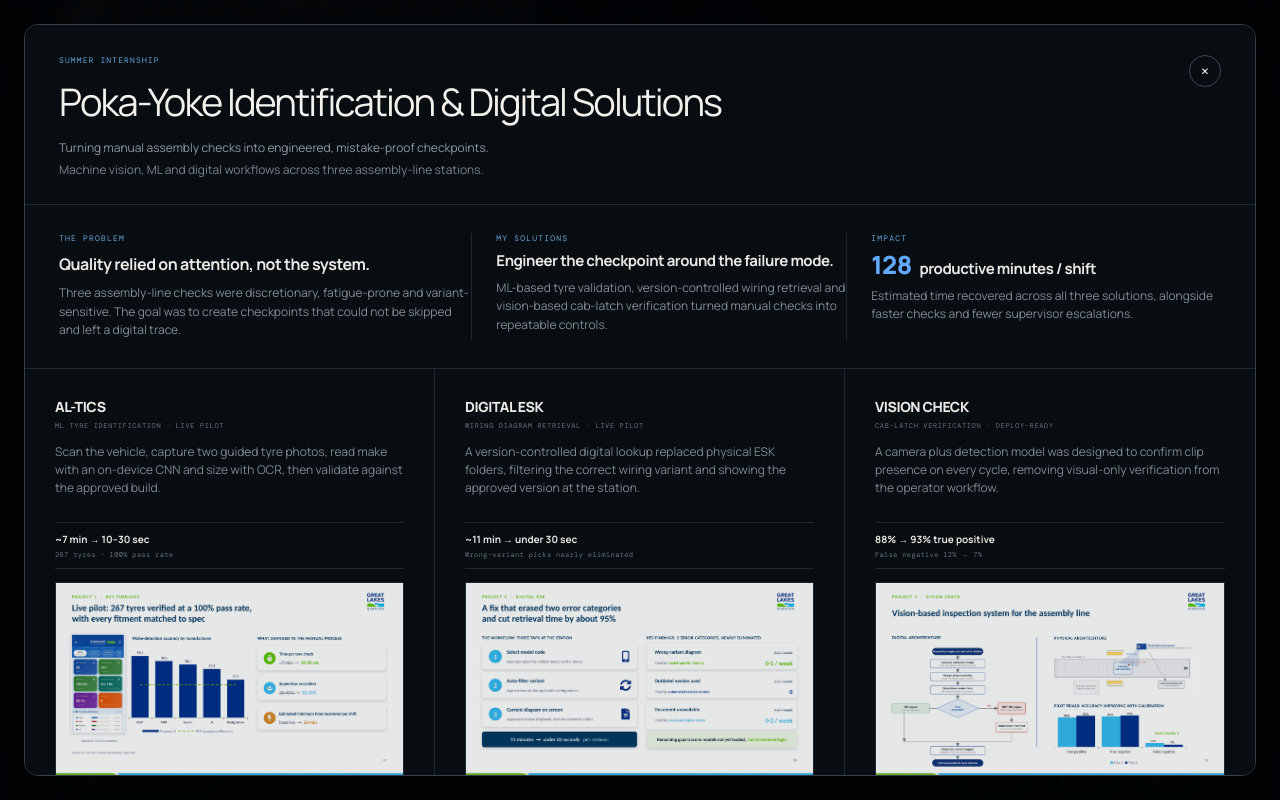
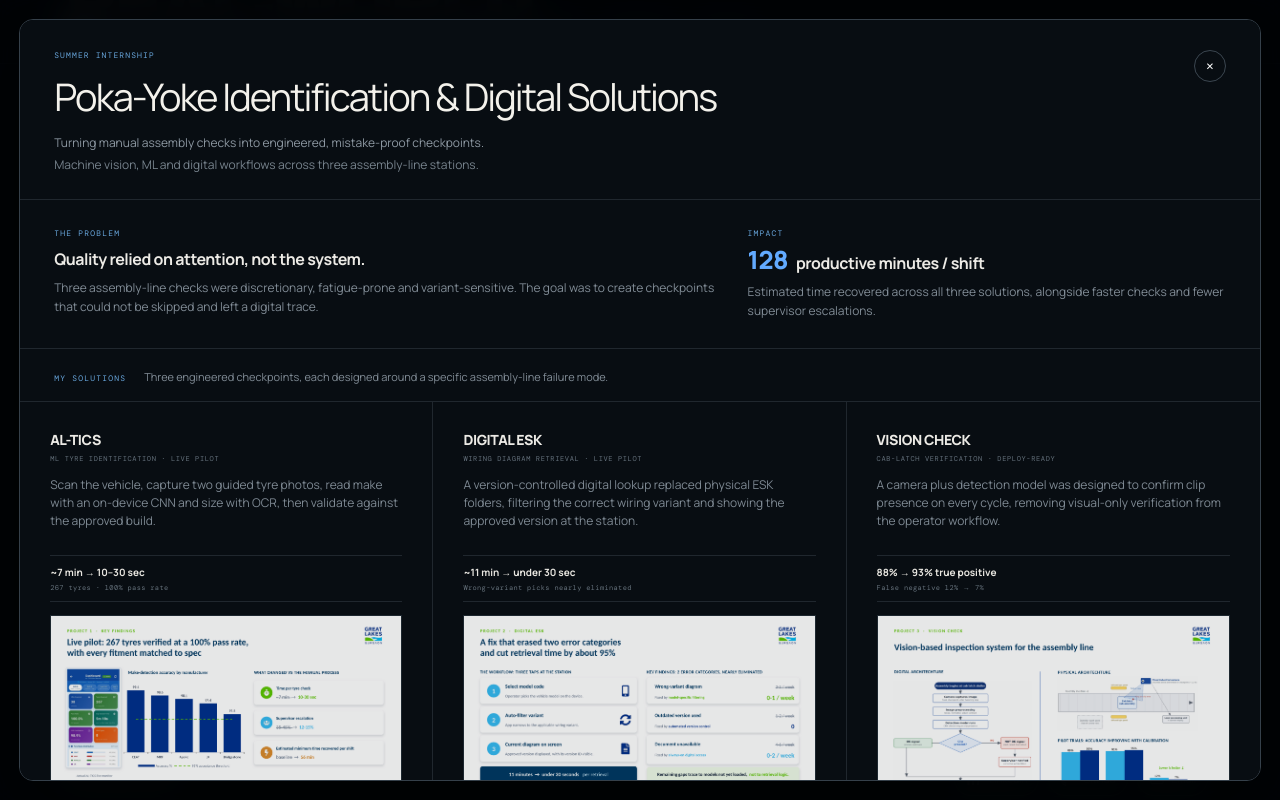
Before and after one commit to ArpanBose11/portfolio, a React (Vite) app: page / in a window 1280 px wide. Both pictures are taken after a click on the button "VIEW CASE STUDY". Shown: the part 1179-1979 px from the top of the page. Built offline with nearby package versions, Linux system fonts and the light colour scheme; the HTML template or start-up script is replaced by a standard one.

Commit message:
Add files via upload

```diff
--- a/src/App.tsx
+++ b/src/App.tsx
@@ -270,7 +270,7 @@ export default function App() {
           </article>
 
           <div className="experience-footer" id="contact">
-            <div className="exp-note">Build the system.<br />Understand the business.</div>
+            <div className="exp-note">From technical detail<br />to business value.</div>
             <div className="connect">
               LET&rsquo;S CONNECT
               <div className="socials">
@@ -308,16 +308,16 @@ export default function App() {
                 <strong>Quality relied on attention, not the system.</strong>
                 <p>Three assembly-line checks were discretionary, fatigue-prone and variant-sensitive. The goal was to create checkpoints that could not be skipped and left a digital trace.</p>
               </div>
-              <div className="case-outcome-block">
-                <span className="case-label">MY SOLUTIONS</span>
-                <strong>Engineer the checkpoint around the failure mode.</strong>
-                <p>ML-based tyre validation, version-controlled wiring retrieval and vision-based cab-latch verification turned manual checks into repeatable controls.</p>
-              </div>
-              <div className="case-outcome-block case-impact-block">
+              <div className="case-impact-block">
                 <span className="case-label">IMPACT</span>
                 <strong><span className="impact-number">128</span> productive minutes / shift</strong>
                 <p>Estimated time recovered across all three solutions, alongside faster checks and fewer supervisor escalations.</p>
               </div>
+            </div>
+
+            <div className="case-solutions">
+              <span className="case-label">MY SOLUTIONS</span>
+              <p>Three engineered checkpoints, each designed around a specific assembly-line failure mode.</p>
             </div>
 
             <div className="case-chapters">
--- a/src/index.css
+++ b/src/index.css
@@ -146,22 +146,22 @@ html:hover ::-webkit-scrollbar-thumb,*:hover::-webkit-scrollbar-thumb{background
 .socials svg{width:16px;height:16px;display:block;fill:currentColor;flex:0 0 auto}
 .socials a:last-child svg{fill:none}
 
-.experience-modal{position:fixed;inset:0;z-index:110;background:rgba(2,4,6,.9);backdrop-filter:blur(15px);display:flex;align-items:center;justify-content:center;padding:24px;overflow:auto}
-.experience-modal-box{width:min(1500px,calc(100vw - 48px));max-height:calc(100vh - 48px);overflow:auto;background:#080d12;border:1px solid #35404a;border-radius:14px;box-shadow:0 25px 80px rgba(0,0,0,.45)}
+.experience-modal{position:fixed;inset:0;z-index:110;background:rgba(2,4,6,.9);backdrop-filter:blur(15px);display:flex;align-items:center;justify-content:center;padding:clamp(12px,1.5vw,24px);overflow:auto}
+.experience-modal-box{width:calc(100vw - clamp(24px,3vw,48px));max-width:none;max-height:calc(100vh - clamp(24px,3vw,48px));overflow:auto;background:#080d12;border:1px solid #35404a;border-radius:14px;box-shadow:0 25px 80px rgba(0,0,0,.45)}
 .experience-modal-head{padding:30px 34px 25px;display:flex;justify-content:space-between;gap:22px;border-bottom:1px solid var(--line)}
 .experience-modal-head .modal-title{font-size:clamp(23px,3vw,38px);margin-top:8px}
 .experience-modal-head p{font-size:12px;color:#8d98a2;line-height:1.5;max-width:650px;margin:9px 0 0}
-.case-intro{display:grid;grid-template-columns:1.1fr 1fr 1fr;gap:0;padding:28px 34px;border-bottom:1px solid var(--line)}
+.case-intro{display:grid;grid-template-columns:1.45fr 1fr;gap:0;padding:28px 34px;border-bottom:1px solid var(--line)}
 .case-label{display:block;font:8px "DM Mono";letter-spacing:.15em;color:#68a6dc;margin-bottom:9px}
 .case-intro strong{display:block;font-size:16px;letter-spacing:-.03em;color:#eceae5}
 .case-intro p{font-size:12px;line-height:1.55;color:#818c96;max-width:680px;margin:8px 0 0}
 .case-impact{border-left:1px solid var(--line);padding-left:22px;display:flex;align-items:center;gap:12px}
 .case-impact strong{font:800 38px/1 Manrope;color:var(--blue)}
 .case-impact span{font:8px/1.45 "DM Mono";letter-spacing:.05em;color:#8a949d}
-.case-outcome-block{padding-left:24px;border-left:1px solid var(--line)}
-.case-outcome-block strong{display:block;font-size:15px;line-height:1.25;letter-spacing:-.03em;color:#eceae5}
-.case-outcome-block p{max-width:520px}
 .case-impact-block .impact-number{font:800 25px/1 Manrope;color:var(--blue);margin-right:5px}
+.case-solutions{padding:20px 34px 16px;border-bottom:1px solid var(--line);display:flex;align-items:baseline;gap:18px}
+.case-solutions .case-label{margin:0;flex:0 0 auto}
+.case-solutions p{font-size:11px;line-height:1.45;color:#818c96;margin:0}
 .case-chapters{display:grid;grid-template-columns:repeat(3,1fr);gap:0}
 .case-chapters article{padding:28px 30px;border-right:1px solid var(--line)}
 .case-chapters article:last-child{border-right:0}
@@ -217,7 +217,7 @@ html:hover ::-webkit-scrollbar-thumb,*:hover::-webkit-scrollbar-thumb{background
   .experience-feature{grid-template-columns:1fr}.experience-photo{min-height:230px}.experience-main{padding:25px 20px}.experience-heading{display:block}.experience-date{margin-top:12px;font-size:10px}.impact-grid{grid-template-columns:1fr 1fr}.impact-grid>div:last-child{grid-column:1/-1}.experience-secondary{grid-template-columns:1fr}.secondary-photo{min-height:220px}.secondary-main{padding:25px 20px}.secondary-heading{display:block}.secondary-date{margin-top:11px}.citius-impact{grid-template-columns:repeat(3,1fr)}
   .experience-secondary{grid-template-columns:1fr 1fr;padding:20px 0;gap:12px}.secondary-index{grid-row:span 2}.secondary-date{justify-self:end}.experience-secondary p{grid-column:2/-1}
   .experience-footer{min-height:130px;align-items:flex-end}.connect{align-items:flex-end}.socials{flex-wrap:wrap;justify-content:flex-end}
-  .experience-modal{padding:10px}.experience-modal-box{width:100%;max-height:calc(100vh - 20px)}.experience-modal-head{padding:18px}.case-intro{grid-template-columns:1fr}.case-outcome-block{border-left:0;border-top:1px solid var(--line);padding:18px 0 0;margin-top:18px}.case-outcome{grid-template-columns:1fr}.case-outcome>div{border-right:0;border-bottom:1px solid var(--line)}.case-outcome>div:last-child{border-bottom:0}.case-impact{border-left:0;border-top:1px solid var(--line);padding:15px 0 0}
+  .experience-modal{padding:10px}.experience-modal-box{width:100%;max-width:none;max-height:calc(100vh - 20px)}.experience-modal-head{padding:18px}.case-intro{grid-template-columns:1fr}.case-solutions{display:block;padding:18px}.case-solutions .case-label{margin-bottom:8px}.case-impact-block{border-top:1px solid var(--line);padding-top:18px;margin-top:18px}.case-outcome>div{border-right:0;border-bottom:1px solid var(--line)}.case-outcome>div:last-child{border-bottom:0}.case-impact{border-left:0;border-top:1px solid var(--line);padding:15px 0 0}
   .footer-right{gap:12px}
 }
 @media(max-width:470px){.projects{grid-template-columns:1fr}.hero h1{font-size:64px}.modal-body{grid-template-columns:1fr;gap:20px}}
```
